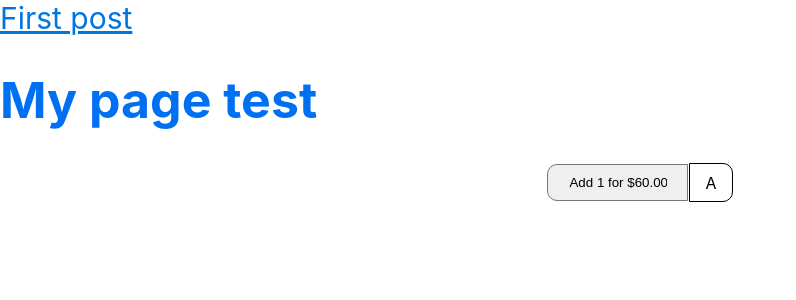
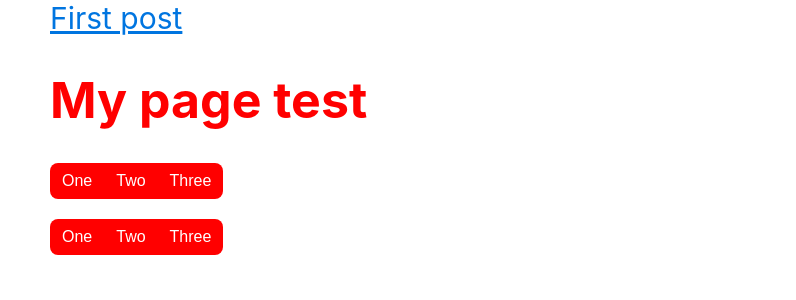
Before and after one commit to Annie-Huang/my-next10-app, a Next.js app: page / in a window 1280 px wide. Shown: the top 300 px of the page, without its empty margins (0-796 px from the left). Built offline with nearby package versions, Linux system fonts and the light colour scheme.

Commit message:
Compare styled-component vs style jsx

```diff
--- /dev/null
+++ b/components/ButtonGroup1.tsx
@@ -0,0 +1,77 @@
+import React, { useState } from 'react';
+import styled from 'styled-components';
+
+export interface ButtonGroup1Props {
+  buttons: string[];
+  doSomethingAfterClick: (buttonLabel: string) => void;
+  defaultBackground?: string;
+}
+
+const ButtonGroup1: React.FC<ButtonGroup1Props> = ({
+  buttons,
+  doSomethingAfterClick,
+  defaultBackground,
+}) => {
+  const [clickedId, setClickedId] = useState(-1);
+
+  const handleClick = (buttonLabel: string, id: number) => {
+    setClickedId(id);
+    doSomethingAfterClick(buttonLabel);
+  };
+
+  return (
+    <ButtonGroup1Wrapper>
+      {buttons.map((buttonLabel, index) => (
+        <Button
+          key={index}
+          name={buttonLabel}
+          onClick={() => handleClick(buttonLabel, index)}
+          active={index === clickedId}
+          defaultBackground={defaultBackground}
+        >
+          {buttonLabel}
+        </Button>
+      ))}
+    </ButtonGroup1Wrapper>
+  );
+};
+
+const ButtonGroup1Wrapper = styled.div`
+  display: inline-flex;
+  & > :first-child {
+    border-radius: 8px 0 0 8px;
+  }
+  & > :last-child {
+    border-radius: 0 8px 8px 0;
+  }
+`;
+
+const Button = styled.button<{ active?: boolean; defaultBackground?: string }>`
+  /*
+  Does this comment style complaining???
+  */
+
+  border: 0;
+  //background-color: #6c757d;
+  background-color: ${(props) =>
+    !!props.defaultBackground ? props.defaultBackground : '#6c757d'};
+  color: white;
+  cursor: pointer;
+
+  font-weight: 400;
+  padding: 0.375rem 0.75rem;
+  font-size: 1rem;
+  line-height: 1.5;
+
+  &:hover {
+    background-color: #5a6268;
+  }
+  &:focus {
+    box-shadow: 0 0 0 0.2rem rgb(130 138 145 / 50%);
+  }
+  &.active {
+    background-color: #545b62;
+  }
+`;
+
+export default ButtonGroup1;
--- /dev/null
+++ b/components/ButtonGroup2.tsx
@@ -0,0 +1,87 @@
+import React, { useState } from 'react';
+
+export interface ButtonGroup2Props {
+  buttons: string[];
+  doSomethingAfterClick: (buttonLabel: string) => void;
+  defaultBackground?: string;
+}
+
+const ButtonGroup2: React.FC<ButtonGroup2Props> = ({
+  buttons,
+  doSomethingAfterClick,
+  defaultBackground,
+}) => {
+  const [clickedId, setClickedId] = useState(-1);
+
+  const handleClick = (buttonLabel: string, id: number) => {
+    setClickedId(id);
+    doSomethingAfterClick(buttonLabel);
+  };
+  return (
+    <div className='.root'>
+      {buttons.map((buttonLabel, index) => (
+        <button
+          key={index}
+          name={buttonLabel}
+          onClick={() => handleClick(buttonLabel, index)}
+          className={index === clickedId ? 'active' : ''}
+        >
+          {buttonLabel}
+        </button>
+      ))}
+      {localStaticStyle}
+      {localDynamicStyle(defaultBackground)}
+    </div>
+  );
+};
+
+/*
+.root > *:first-child {
+  border-radius: 8px 0 0 8px; // <----------- Doesn't seem to allow me to use >, translate to ".root &gt; *:first-child {"
+}
+.root > *:last-child {
+  border-radius: 0 8px 8px 0;
+}*/
+
+const localStaticStyle = (
+  <style jsx>{`
+    .root {
+      display: inline-flex;
+    }
+
+    button {
+      border: 0;
+      color: white;
+      cursor: pointer;
+
+      font-weight: 400;
+      padding: 0.375rem 0.75rem;
+      font-size: 1rem;
+      line-height: 1.5;
+    }
+    button:first-of-type {
+      border-radius: 8px 0 0 8px;
+    }
+    button:last-of-type {
+      border-radius: 0 8px 8px 0;
+    }
+    button:hover {
+      background-color: #5a6268;
+    }
+    button:focus {
+      box-shadow: 0 0 0 0.2rem rgb(130 138 145 / 50%);
+    }
+    button.active {
+      background-color: #545b62;
+    }
+  `}</style>
+);
+
+const localDynamicStyle = (defaultBackground: any) => (
+  <style jsx>{`
+    button {
+      background: ${defaultBackground ? defaultBackground : '#6c757d'};
+    }
+  `}</style>
+);
+export default ButtonGroup2;
--- a/package.json
+++ b/package.json
@@ -11,7 +11,8 @@
     "next": "10.2.3",
     "react": "17.0.2",
     "react-dom": "17.0.2",
-    "styled-components": "^5.3.0"
+    "styled-components": "^5.3.0",
+    "styled-jsx-plugin-postcss": "^4.0.1"
   },
   "devDependencies": {
     "@types/react": "17.0.8",
--- a/pages/index.tsx
+++ b/pages/index.tsx
@@ -4,23 +4,47 @@ import styles from '../styles/Home.module.css';
 import styled from 'styled-components';
 import Dropdown from '../components/dropdown';
 import StyledLink from '../components/StyledLink';
+import ButtonGroup1 from '../components/ButtonGroup1';
+import ButtonGroup2 from '../components/ButtonGroup2';
 
 export default function Home() {
   const pid = 1;
+  const printButtonLabel1 = (buttonLabel: string) => {
+    console.log('buttonLabel1=', buttonLabel);
+    //do some stuff here
+  };
+  const printButtonLabel2 = (buttonLabel: string) => {
+    console.log('buttonLabel2=', buttonLabel);
+    //do some stuff here
+  };
+
   return (
-    <>
+    <div style={{ marginLeft: '50px' }}>
       {/*<StyledLink href="/post/[pid]" forwardedAs="/post/abc">*/}
       <StyledLink href='/post/[pid]' forwardedAs={`/post/${pid}`}>
         First post
       </StyledLink>
       <Title>My page test</Title>
-      <Dropdown />
-    </>
+      {/*<Dropdown />*/}
+
+      <ButtonGroup1
+        buttons={['One', 'Two', 'Three']}
+        doSomethingAfterClick={printButtonLabel1}
+        defaultBackground='red'
+      />
+      <br />
+      <br />
+      <ButtonGroup2
+        buttons={['One', 'Two', 'Three']}
+        doSomethingAfterClick={printButtonLabel2}
+        defaultBackground='red'
+      />
+    </div>
   );
 }
 
 const Title = styled.h1`
-  //color: red;
-  color: ${({ theme }) => theme.colors.primary};
+  color: red;
+  // color: ${({ theme }) => theme.colors.primary};
   font-size: 50px;
 `;
```
Also changed, not shown: Note.txt, 1 other file (tests, documents, lock files or other folders).
